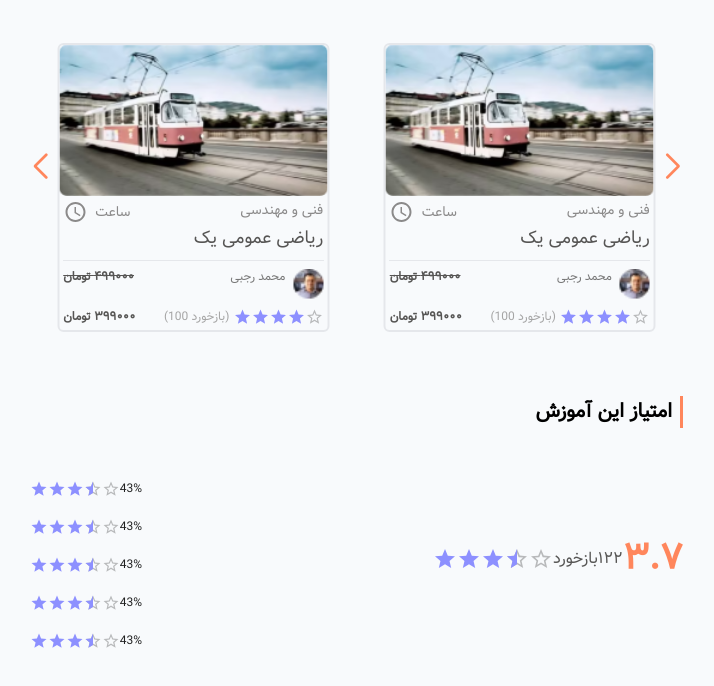
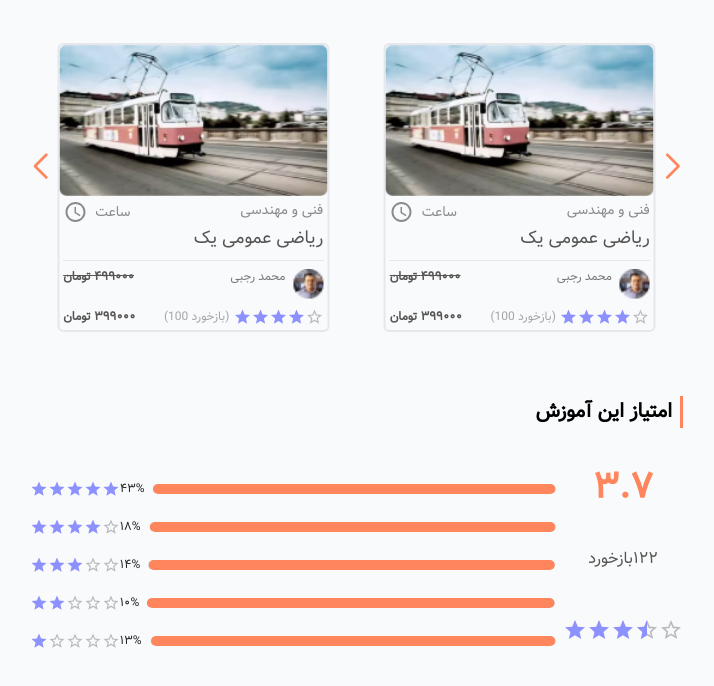
Before and after one commit to sajadjamali/course-page, a Next.js app: page / in a window 1280 px wide. Shown: the part 1861-2547 px from the top of the page, without its empty margins (517-1231 px from the left). Built offline with nearby package versions, Linux system fonts and the light colour scheme.

Commit message:
score component completed

```diff
--- a/src/components/Score.tsx
+++ b/src/components/Score.tsx
@@ -24,48 +24,48 @@ const Score: React.FC = () => {
                 <div className="w-[3px] h-8 bg-[#FF865C]"></div>
                 <p className="font-bold min-[420px]:text-xl">امتیاز این آموزش</p>
             </section>
-            <section className='mt-10 flex flex-col min-[600px]:flex-row min-[600px]:justify-between'>
-                <div className='flex justify-between items-center text-[#565554]'>
+            <section className='mt-10 flex flex-col min-[600px]:flex-row min-[600px]:justify-between min-[600px]:space-x-2 rtl:space-x-reverse'>
+                <div className='flex justify-between min-[600px]:flex-col items-center text-[#565554]'>
                     <p className='text-[#FF865C] font-bold text-4xl'>{convertToPersianNumber(3.7)}</p>
                     <p>{convertToPersianNumber(122)}بازخورد</p>
                     <div dir='ltr' className='pt-2'>
                         <Rating sx={{ color: '#8D90FF' }} value={3.5} readOnly precision={0.5} />
                     </div>
                 </div>
-                <section className='mt-3 space-y-5'>
+                <section className='mt-3 space-y-5 w-full'>
                     <div className='flex justify-between items-center space-x-2 rtl:space-x-reverse'>
-                        <BorderLinearProgress className='w-full' variant="determinate" value={50} />
+                        <BorderLinearProgress className='w-full' variant="determinate" value={43} />
                         <div dir='ltr' className='flex items-center text-xs'>
-                            <Rating size='small' sx={{ color: '#8D90FF' }} value={3.5} readOnly precision={0.5} />
-                            <span className='text-[#000000DE]'>43%</span>
+                            <Rating size='small' sx={{ color: '#8D90FF' }} value={5} readOnly precision={0.5} />
+                            <span className='text-[#000000DE]'>{convertToPersianNumber(43)}%</span>
                         </div>
                     </div>
                     <div className='flex justify-between items-center space-x-2 rtl:space-x-reverse'>
-                        <BorderLinearProgress className='w-full' variant="determinate" value={50} />
+                        <BorderLinearProgress className='w-full' variant="determinate" value={18} />
                         <div dir='ltr' className='flex items-center text-xs'>
-                            <Rating size='small' sx={{ color: '#8D90FF' }} value={3.5} readOnly precision={0.5} />
-                            <span className='text-[#000000DE]'>43%</span>
+                            <Rating size='small' sx={{ color: '#8D90FF' }} value={4} readOnly precision={0.5} />
+                            <span className='text-[#000000DE]'>{convertToPersianNumber(18)}%</span>
                         </div>
                     </div>
                     <div className='flex justify-between items-center space-x-2 rtl:space-x-reverse'>
-                        <BorderLinearProgress className='w-full' variant="determinate" value={50} />
+                        <BorderLinearProgress className='w-full' variant="determinate" value={14} />
                         <div dir='ltr' className='flex items-center text-xs'>
-                            <Rating size='small' sx={{ color: '#8D90FF' }} value={3.5} readOnly precision={0.5} />
-                            <span className='text-[#000000DE]'>43%</span>
+                            <Rating size='small' sx={{ color: '#8D90FF' }} value={3} readOnly precision={0.5} />
+                            <span className='text-[#000000DE]'>{convertToPersianNumber(14)}%</span>
                         </div>
                     </div>
                     <div className='flex justify-between items-center space-x-2 rtl:space-x-reverse'>
-                        <BorderLinearProgress className='w-full' variant="determinate" value={50} />
+                        <BorderLinearProgress className='w-full' variant="determinate" value={10} />
                         <div dir='ltr' className='flex items-center text-xs'>
-                            <Rating size='small' sx={{ color: '#8D90FF' }} value={3.5} readOnly precision={0.5} />
-                            <span className='text-[#000000DE]'>43%</span>
+                            <Rating size='small' sx={{ color: '#8D90FF' }} value={2} readOnly precision={0.5} />
+                            <span className='text-[#000000DE]'>{convertToPersianNumber(10)}%</span>
                         </div>
                     </div>
                     <div className='flex justify-between items-center space-x-2 rtl:space-x-reverse'>
-                        <BorderLinearProgress className='w-full' variant="determinate" value={50} />
+                        <BorderLinearProgress className='w-full' variant="determinate" value={13} />
                         <div dir='ltr' className='flex items-center text-xs'>
-                            <Rating size='small' sx={{ color: '#8D90FF' }} value={3.5} readOnly precision={0.5} />
-                            <span className='text-[#000000DE]'>43%</span>
+                            <Rating size='small' sx={{ color: '#8D90FF' }} value={1} readOnly precision={0.5} />
+                            <span className='text-[#000000DE]'>{convertToPersianNumber(13)}%</span>
                         </div>
                     </div>
                 </section>
```
